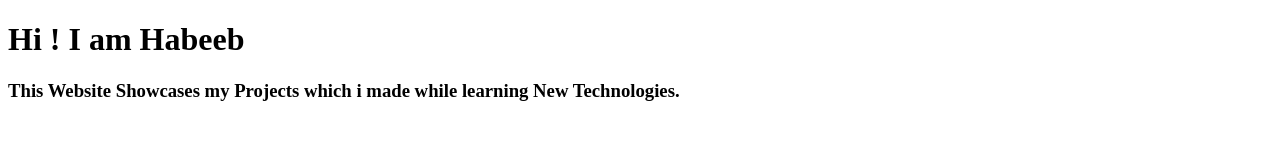
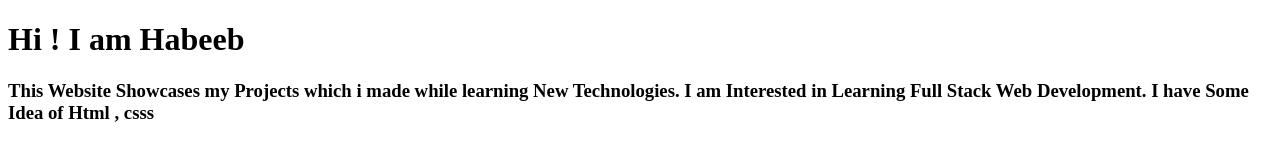
Before and after one commit to habeeb000/Habeeb-PortFolio, a plain HTML site: page index.html in a window 1280 px wide. Drawn offline with Linux system fonts and the light colour scheme.

Commit message:
update my idea fields
added the Fields that i have idea about

```diff
--- a/index.html
+++ b/index.html
@@ -12,6 +12,9 @@
     <h1> Hi ! I am Habeeb</h1>
     <h3>This Website Showcases my Projects which i made
         while learning New Technologies.
+
+        I am Interested in Learning Full Stack Web Development.
+        I have Some Idea of Html , csss
     </h3>
 </body>
 
```
